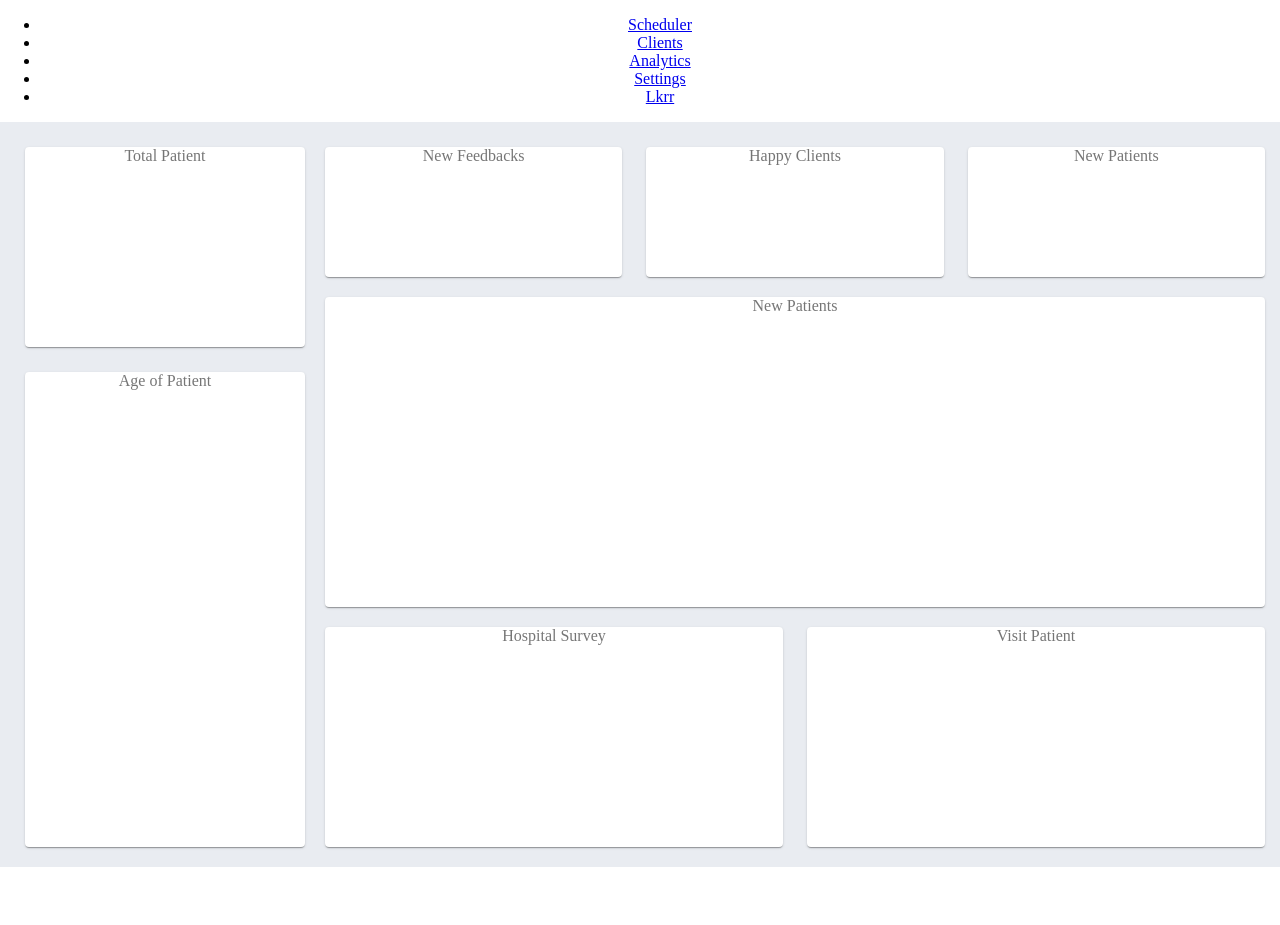
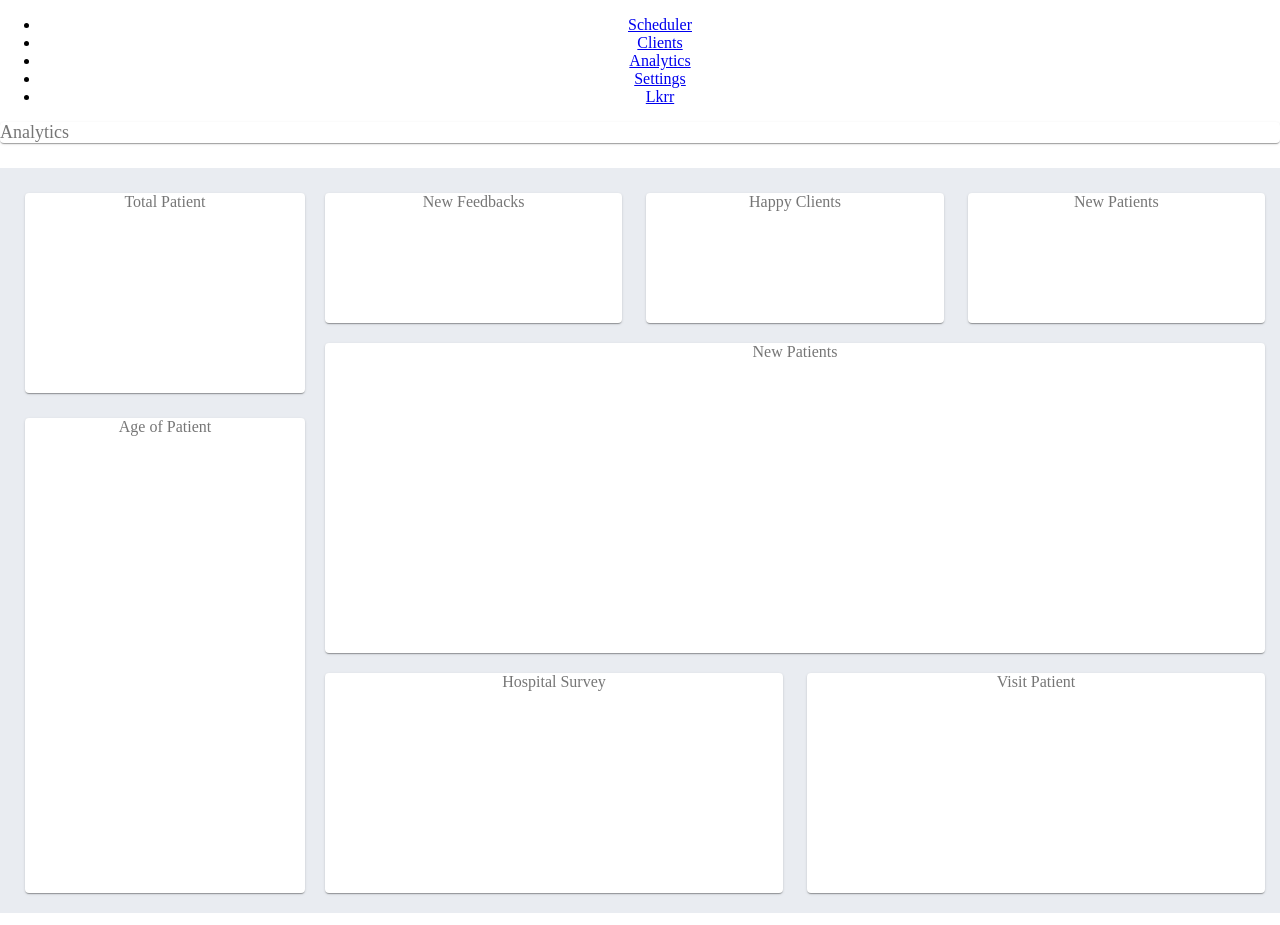
Before and after one commit to JarponOK/DXPractice, a React app: page /analytics in a window 1280 px wide. Before the commit the page ends 879 px from the top, so only its background shows below. Built offline with nearby package versions, Linux system fonts and the light colour scheme.

Commit message:
corrected analytics page

```diff
--- a/src/client/Containers/analytics.jsx
+++ b/src/client/Containers/analytics.jsx
@@ -5,20 +5,32 @@ import Grid from '@material-ui/core/Grid';
 
 let useStyles;
 
-export default function Analytics() {
+function TopMenu() {
   const classes = useStyles();
 
   return (
-    <div className={classes.root}>
-      <Grid container spacing={5}>
+    <Grid item xs={12} style={{ marginBottom: '25px' }}>
+      <Paper className={classes.header}>Analytics</Paper>
+    </Grid>
+  );
+}
+
+function LeftDashboard() {
+  const classes = useStyles();
+
+  return (
     <Grid item xs={3}>
       <Paper className={classes.totalPatient}>Total Patient</Paper>
       <Paper className={classes.agePatient}>Age of Patient</Paper>
     </Grid>
+  );
+}
 
-        <Grid container xs={9} className={classes.rightArea}>
+function TopDashboard() {
+  const classes = useStyles();
 
-          <Grid container direction="row" spacing={3} className={classes.topDashboard}>
+  return (
+    <Grid container spacing={3} className={classes.topDashboard}>
       <Grid item xs={4}>
         <Paper className={classes.topBoard}>New Feedbacks</Paper>
       </Grid>
@@ -29,11 +41,23 @@ export default function Analytics() {
         <Paper className={classes.topBoard}>New Patients</Paper>
       </Grid>
     </Grid>
+  );
+}
 
+function CentreDashboard() {
+  const classes = useStyles();
+
+  return (
     <Grid item xs={12} className={classes.centreDashboard}>
       <Paper className={classes.centreBoard}>New Patients</Paper>
     </Grid>
+  );
+}
 
+function BottomDashboard() {
+  const classes = useStyles();
+
+  return (
     <Grid container direction="row" justify="space-between" alignItems="flex-start" spacing={3}>
       <Grid item xs={6}>
         <Paper className={classes.bottomBoard}>Hospital Survey</Paper>
@@ -42,14 +66,35 @@ export default function Analytics() {
         <Paper className={classes.bottomBoard}>Visit Patient</Paper>
       </Grid>
     </Grid>
+  );
+}
 
+export default function Analytics() {
+  const classes = useStyles();
+
+  return (
+    <div>
+      <TopMenu />
+      <div className={classes.root}>
+        <Grid container spacing={5}>
+          <LeftDashboard />
+          <Grid container xs={9} className={classes.rightArea}>
+            <TopDashboard />
+            <CentreDashboard />
+            <BottomDashboard />
           </Grid>
         </Grid>
+      </div>
     </div>
   );
 }
 
 useStyles = makeStyles(theme => ({
+  header: {
+    textAlign: 'left',
+    fontSize: 18,
+    color: theme.palette.text.secondary,
+  },
   root: {
     paddingLeft: '25px',
     paddingRight: '15px',
```
Lines whose indentation alone changed are shown as unchanged.
